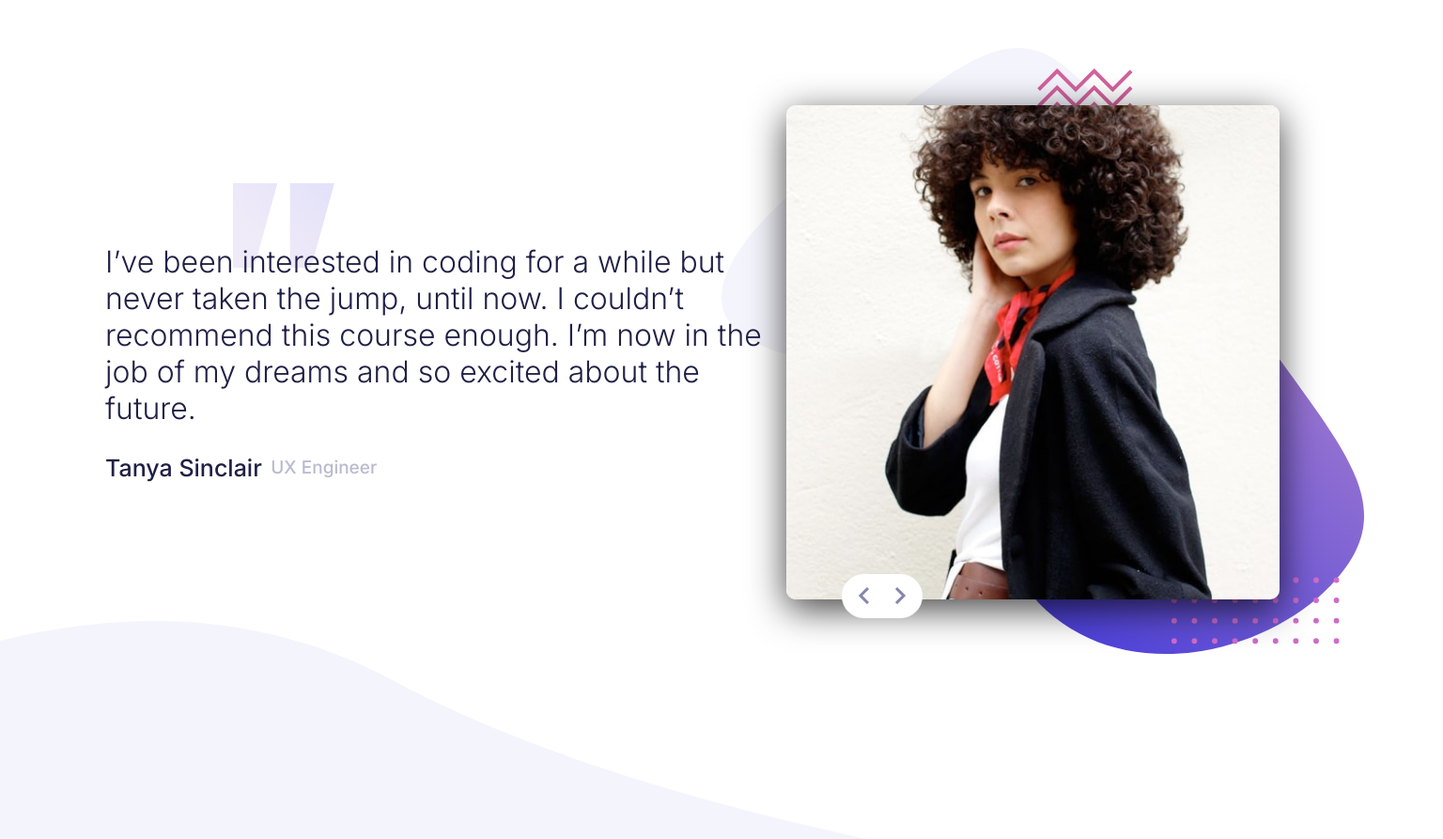
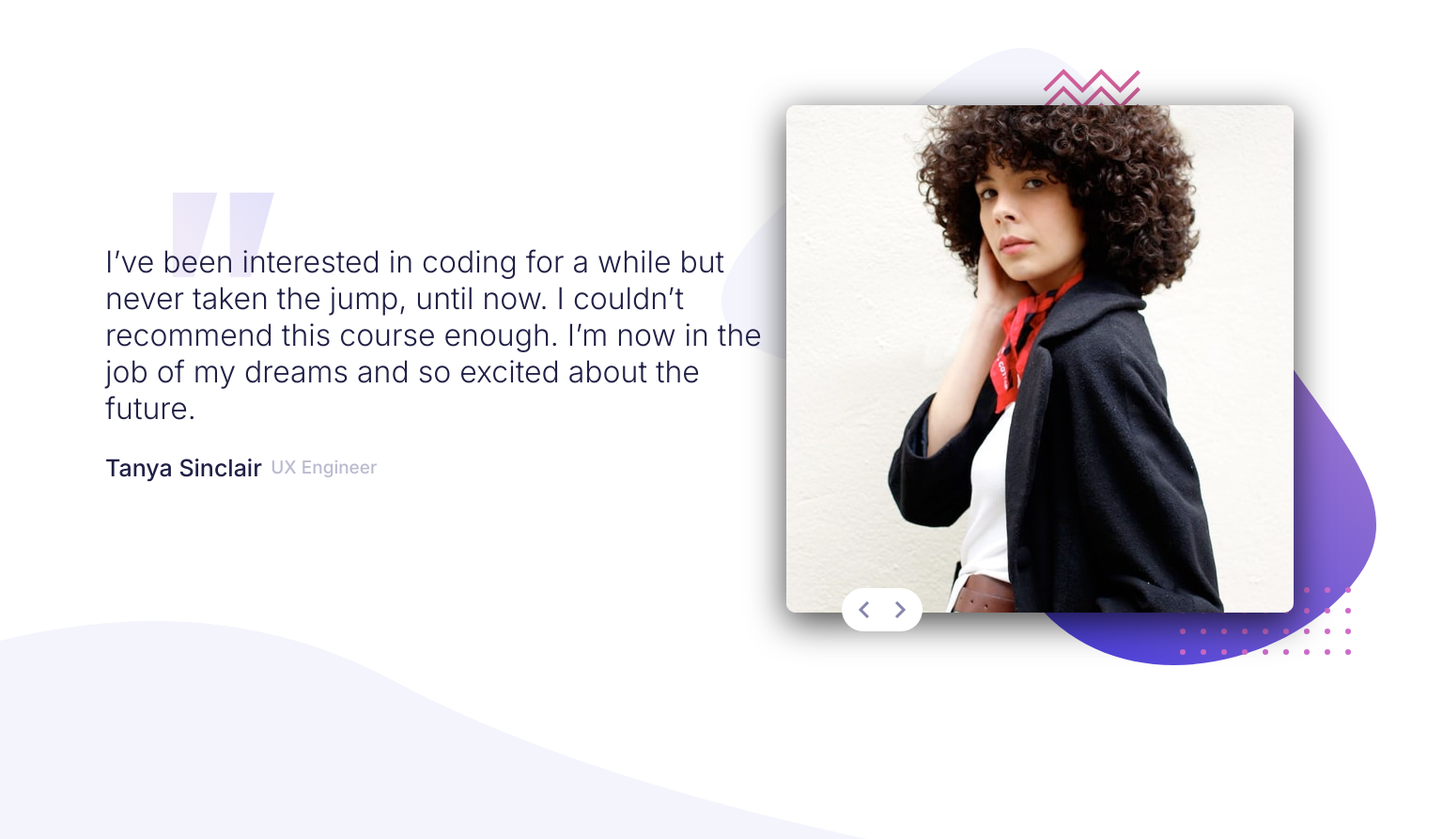
Before and after one commit to christopherdongo/coding-bootcamp-testimonials-slider, a plain HTML site: page index.html in a window 1536 px wide. Shown: the whole page at 94% size. Drawn offline with Linux system fonts and the light colour scheme.

Commit message:
commir seconds

```diff
--- a/css/styles.css
+++ b/css/styles.css
@@ -22,8 +22,8 @@
     flex: 1;
 }
 .svg-1 img{
-    padding-top: 8.5em;
-    padding-left: 12.4em;
+    padding-top: 9em;
+    padding-left: 8.4em;
     width: 15%;
     margin: auto;
 }
@@ -131,10 +131,13 @@
         position: sticky;
     }
     .svg-1 img{
-        padding-top: 9em;
-        padding-left: 12.5em;
+        padding-top: 9.6em;
+        padding-left: 8.5em;
         width: 15%;
         margin: auto;
+    }
+    .svg-2 img{
+        max-width: 100%;
     }
     .biography{
         padding-right: 2em;
@@ -167,7 +170,7 @@
         margin: auto;
         margin-top: 3.8em;
         margin-left: 4.3em;
-        max-width: 73%;
+        max-width: 78%;
     }
     .svg-footer img{
         position: absolute;
```
